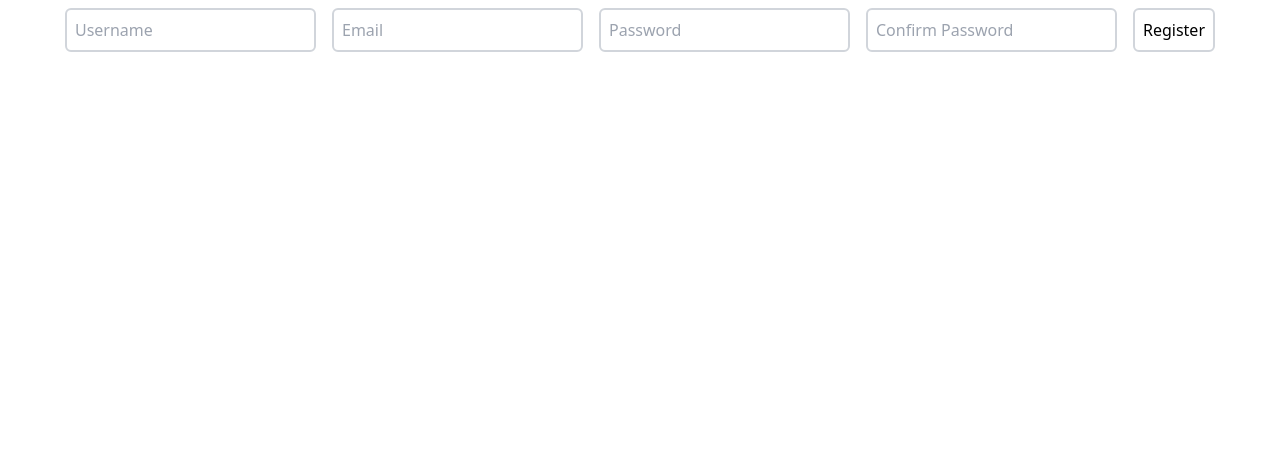
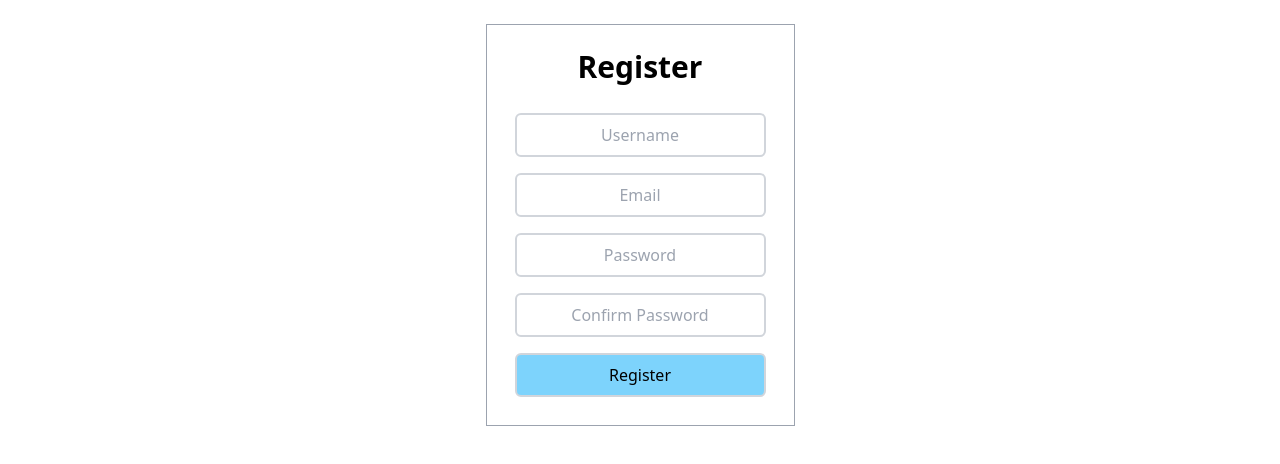
Before and after one commit to CodeConnects/music-player, a React (Create React App) app in the folder client/: page /register in a window 1280 px wide. Shown: the top 464 px of the page. Built offline with nearby package versions, Linux system fonts and the light colour scheme.

Commit message:
fix register form state bugs

```diff
--- a/client/src/pages/Register.js
+++ b/client/src/pages/Register.js
@@ -1,14 +1,52 @@
-import React from "react";
+import React, { useState } from "react";
 
 function Register() {
+  const [user, setUser] = useState({
+    username: "",
+    email: "",
+    password: "",
+    confirmPassword: "",
+  });
+  const register = () => {
+    console.log(user);
+  }
   return (
-    <div className="flex min-h-screen items-start justify-center">
-      <div>
-        <input type="text" placeholder="Username" className="border-2 border-gray-300 rounded-md p-2 m-2" />
-        <input type="text" placeholder="Email" className="border-2 border-gray-300 rounded-md p-2 m-2" />
-        <input type="password" placeholder="Password" className="border-2 border-gray-300 rounded-md p-2 m-2" />
-        <input type="password" placeholder="Confirm Password" className="border-2 border-gray-300 rounded-md p-2 m-2" />
-        <button className="border-2 border-gray-300 rounded-md p-2 m-2">Register</button>
+    <div className="flex min-h-screen items-start justify-center text-center ">
+      <div className="flex flex-col p-5 mt-6 border border-gray-400">
+
+        <h1 className="text-3xl font-bold mb-5 mt-1">Register</h1>
+
+        <input
+          type="text"
+          placeholder="Username"
+          value={user.username}
+          onChange={(e) => setUser({ ...user, username: e.target.value })}
+          className="text-center border-2 border-gray-300 rounded-md p-2 m-2"
+        />
+        <input
+          type="text"
+          placeholder="Email"
+          value={user.email}
+          onChange={(e) => setUser({ ...user, email: e.target.value })}
+          className="text-center border-2 border-gray-300 rounded-md p-2 m-2"
+        />
+        <input
+          type="password"
+          placeholder="Password"
+          value={user.password}
+          onChange={(e) => setUser({ ...user, password: e.target.value })}
+          className="text-center border-2 border-gray-300 rounded-md p-2 m-2"
+        />
+        <input
+          type="password"
+          placeholder="Confirm Password"
+          value={user.confirmPassword}
+          onChange={(e) => setUser({ ...user, confirmPassword: e.target.value })}
+          className="text-center border-2 border-gray-300 rounded-md p-2 m-2"
+        />
+
+        <button
+          onClick={register} className="border-2 border-gray-300 rounded-md p-2 m-2 bg-sky-300">Register</button>
       </div>
     </div>
   );
```
